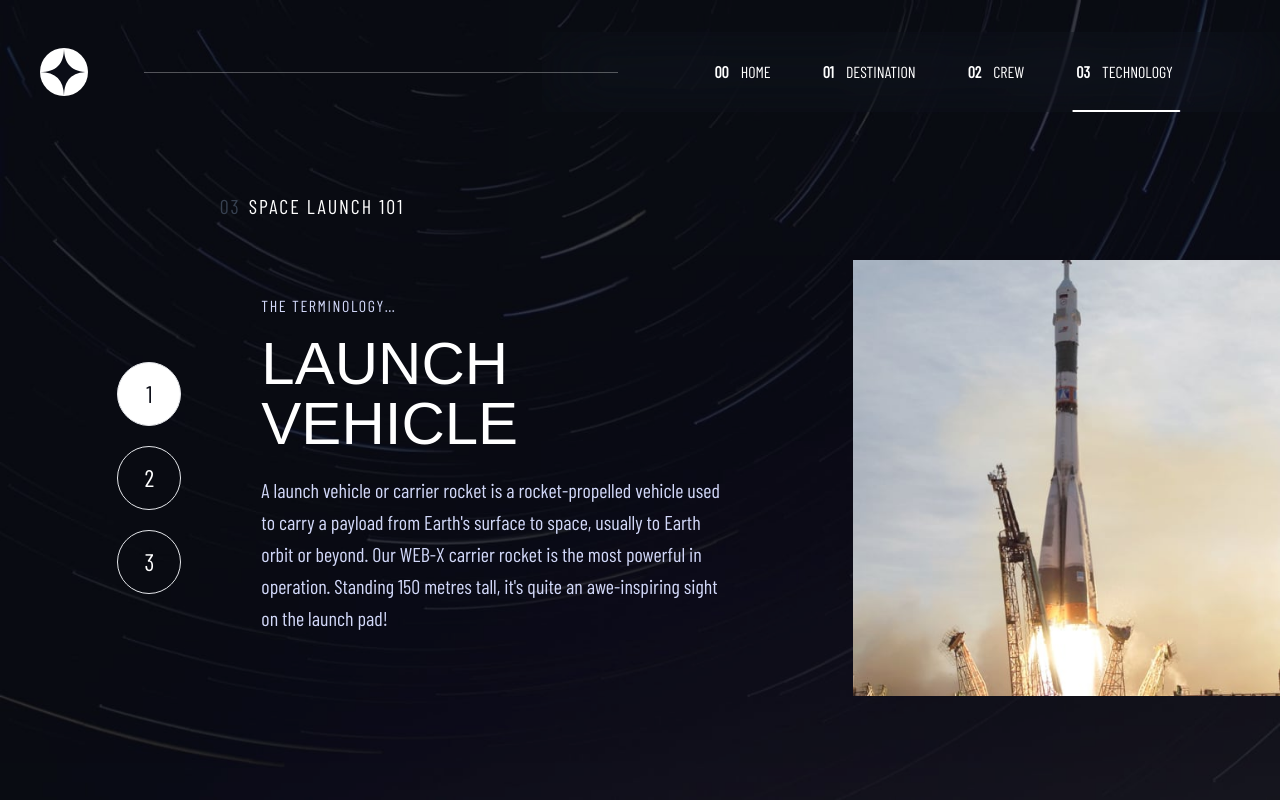
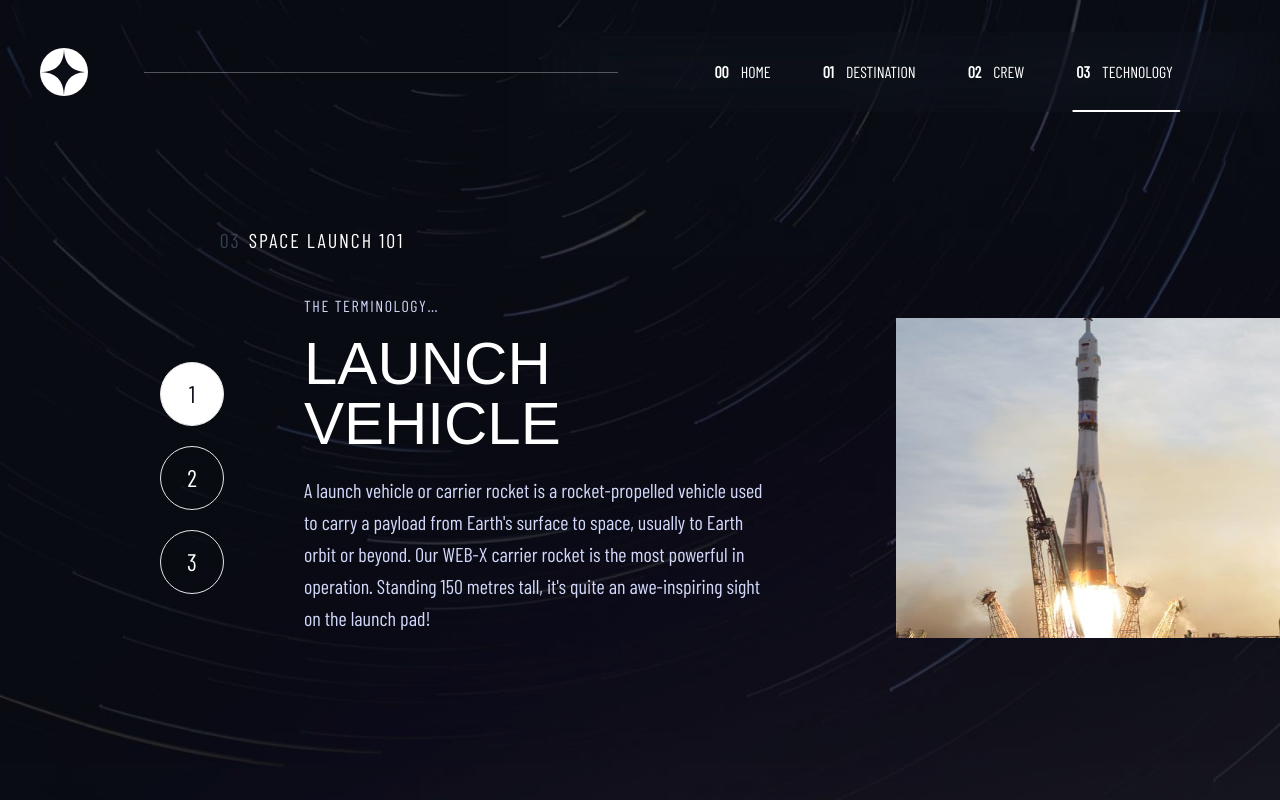
Before and after one commit to amirhazizi/space-tourism-website-react, a Next.js app: page /technology in a window 1280 px wide. Built offline with nearby package versions, Linux system fonts and the light colour scheme; a web font is replaced by a local one.

Commit message:
update animation(slide animation)

```diff
--- a/app/crew/page.tsx
+++ b/app/crew/page.tsx
@@ -1,7 +1,7 @@
 "use client"
 import { useState, useEffect } from "react"
 import data from "../data.json"
-import { motion, AnimatePresence } from "framer-motion"
+import { motion } from "framer-motion"
 import Image from "next/image"
 
 const { crew: allCrew } = data
@@ -43,15 +43,26 @@ export default function Crew() {
                   animate={{ x: 0, opacity: 1 }}
                   exit={{ x: 100 }}
                   transition={{ duration: 0.4, delay: 0.1, ease: "easeIn" }}
-                  className='person-img-container mx-auto md:hidden'
+                  className='person-img-container mx-auto md:hidden overflow-hidden relative'
                 >
+                  {allCrew.map((person, personIndex) => {
+                    const { images, name } = person
+                    let position = "translate-x-full opacity-0"
+                    if (personIndex === index)
+                      position = "translate-x-0 opacity-100"
+                    if (personIndex <= index - 1)
+                      position = "-translate-x-full opacity-0"
+                    return (
                       <Image
-                    className='w-full h-full object-contain'
+                        key={personIndex}
+                        className={`person-img w-full h-full object-contain absolute ${position}`}
                         src={`/${images.png}`}
                         alt={name}
-                    width={500}
-                    height={700}
+                        width={900}
+                        height={900}
                       />
+                    )
+                  })}
                 </motion.div>
               </div>
               <div className='flex gap-x-5 justify-center md:hidden'>
@@ -103,21 +114,25 @@ export default function Crew() {
               })}
             </div>
           </div>
-          <motion.div
-            initial={{ x: -10, opacity: 0 }}
-            animate={{ x: 0, opacity: 1 }}
-            exit={{ x: 100 }}
-            transition={{ duration: 0.4, delay: 0.1, ease: "easeIn" }}
-            className='person-img-container mx-auto hidden md:block overflow-hidden'
-          >
+          <div className='person-img-container mx-auto hidden md:block overflow-hidden relative'>
+            {allCrew.map((person, personIndex) => {
+              const { images, name } = person
+              let position = "translate-x-full opacity-0"
+              if (personIndex === index) position = "translate-x-0 opacity-100"
+              if (personIndex <= index - 1)
+                position = "-translate-x-full opacity-0"
+              return (
                 <Image
-              className='w-full h-full object-contain'
+                  key={personIndex}
+                  className={`person-img w-full h-full object-contain absolute ${position}`}
                   src={`/${images.png}`}
                   alt={name}
                   width={900}
                   height={900}
                 />
-          </motion.div>
+              )
+            })}
+          </div>
         </div>
       </motion.div>
     </main>
--- a/app/destination/page.tsx
+++ b/app/destination/page.tsx
@@ -1,7 +1,7 @@
 "use client"
 import { useState, useEffect } from "react"
 import data from "../data.json"
-import { motion, AnimatePresence } from "framer-motion"
+import { motion } from "framer-motion"
 import Image from "next/image"
 const { destinations } = data
 const initialDestination = destinations.filter(
@@ -11,6 +11,7 @@ export default function Destination() {
   const [destinationNames, setDestinationNames] = useState<string[]>()
   const [userdestination, setUserDestination] = useState(destinations[0].name)
   const [destination, setDestination] = useState(initialDestination)
+  const [index, setIndex] = useState(0)
 
   const getAllDestinationNames = () => {
     return data.destinations.map((des) => {
@@ -24,6 +25,11 @@ export default function Destination() {
     const newDestination = destinations.filter(
       (des) => des.name === userdestination
     )
+    const newIndex = destinations
+      .map((des) => des.name)
+      .findIndex((x) => x == userdestination)
+    setIndex(newIndex)
+
     setDestination(newDestination)
   }, [userdestination])
   const { name, travel, distance, images, description } = destination[0]
@@ -41,19 +47,29 @@ export default function Destination() {
         </h1>
         <div className='space-y-8 lg:flex lg:items-center'>
           <motion.div
-            className='lg:w-3/5'
+            className='planet-container relative overflow-hidden mx-auto lg:mr-28'
             initial={{ y: 50, opacity: 0 }}
             animate={{ y: 0, opacity: 1 }}
             exit={{ y: 100 }}
             transition={{ duration: 0.3, delay: 0.2, ease: "easeIn" }}
           >
+            {destinations.map((planet, planetIndex) => {
+              const { images, name } = planet
+              let position = "translate-y-1/2 opacity-0"
+              if (planetIndex === index) position = "translate-y-0 opacity-100"
+              if (planetIndex <= index - 1)
+                position = "-translate-y-1/2 opacity-0"
+              return (
                 <Image
-              className='planet-img mx-auto'
+                  key={planetIndex}
+                  className={`planet-img w-full h-fit left-1/2 -translate-x-1/2 absolute  lg:w-4/5  ${position}`}
                   src={`/${images.png}`}
                   alt={name}
                   width={500}
                   height={500}
                 />
+              )
+            })}
           </motion.div>
           <div className='space-y-8 text-center lg:text-left lg:w-2/5'>
             <div className='flex uppercase gap-x-4 justify-center md:gap-x-6 lg:justify-start'>
--- a/app/globals.css
+++ b/app/globals.css
@@ -97,8 +97,15 @@ aside {
   z-index: 2;
 }
 
-.planet-img {
-  width: 12rem;
+.planet-container {
+  width: 13rem;
+  height: 13rem;
+}
+
+.planet-img,
+.single-thechnology,
+.person-img {
+  transition: transform 250ms, opacity 150ms;
 }
 
 .destination-btn {
@@ -146,6 +153,7 @@ aside {
   height: 300px;
 }
 
+
 /* technology */
 .technology-main {
   background: url('../public/assets/technology/background-technology-mobile.jpg') center/cover no-repeat fixed;
@@ -170,6 +178,10 @@ aside {
   height: 3rem;
 }
 
+.technology-container {
+  width: 100%;
+  height: 12rem;
+}
 
 /* tablet */
 @media (min-width:768px) {
@@ -211,12 +223,18 @@ aside {
     height: 14rem;
   }
 
-  .planet-img {
+  .planet-container {
+    width: 75%;
     width: 18rem;
+    height: 18rem;
   }
 
   .destination-btn {
     font-size: 1.2rem;
+  }
+
+  .technology-container {
+    height: 20rem;
   }
 
   .person-img-container {
@@ -269,9 +287,17 @@ aside {
     height: 17rem;
   }
 
-  .planet-img {
-    width: 25rem;
+  .planet-container {
+    padding-top: 2rem;
+    width: 50%;
+    height: 30rem;
   }
+
+  .technology-container {
+    width: 30%;
+    height: 20rem;
+  }
+
 
   .technology-btn {
     width: 4rem;
@@ -292,4 +318,9 @@ aside {
     height: 5rem;
 
   }
+
+  .technology-container {
+    width: 32%;
+    height: 27rem;
+  }
 }
--- a/app/page.tsx
+++ b/app/page.tsx
@@ -1,6 +1,6 @@
 "use client"
 import Link from "next/link"
-import { motion, AnimatePresence } from "framer-motion"
+import { motion } from "framer-motion"
 export default function Home() {
   return (
     <main className='home-main min-h-screen grid place-items-center'>
--- a/app/technology/page.tsx
+++ b/app/technology/page.tsx
@@ -1,7 +1,7 @@
 "use client"
 import { useState, useEffect } from "react"
 import data from "../data.json"
-import { motion, AnimatePresence } from "framer-motion"
+import { motion } from "framer-motion"
 import Image from "next/image"
 const { technology: technologys } = data
 const initialTechnology = technologys[0]
@@ -31,17 +31,29 @@ export default function Technology() {
         </h1>
         <div className='space-y-10 lg:space-y-0 lg:flex lg:justify-end lg:items-center lg:gap-x-10 xl:gap-x-20'>
           <motion.div
+            className='technology-container lg:hidden relative'
             initial={{ y: 10, opacity: 0 }}
             animate={{ y: 0, opacity: 1 }}
             transition={{ duration: 0.4, delay: 0.2, ease: "easeIn" }}
           >
+            {technologys.map((technology, technologyIndex) => {
+              const { images, name } = technology
+              let position = "translate-x-full opacity-0"
+              if (technologyIndex === index)
+                position = "translate-x-0 opacity-100"
+              if (technologyIndex <= index - 1)
+                position = "-translate-x-full opacity-0"
+              return (
                 <Image
-              className='w-full lg:hidden'
+                  key={technologyIndex}
+                  className={`single-thechnology w-full h-full absolute ${position}`}
                   src={`/${images.landscape}`}
                   alt={name}
                   width={770}
-              height={320}
+                  height={350}
                 />
+              )
+            })}
           </motion.div>
           <div className='flex gap-x-5 justify-center z-50 lg:flex-col lg:gap-x-0 lg:gap-y-5'>
             {technologys?.map((_, technologyIndex) => {
@@ -73,17 +85,29 @@ export default function Technology() {
             </p>
           </div>
           <motion.div
-            className='hidden w-1/3 lg:block'
+            className='technology-container hidden lg:block relative'
             initial={{ x: 10, opacity: 0 }}
             animate={{ x: 0, opacity: 1 }}
             transition={{ duration: 0.4, delay: 0.2, ease: "easeIn" }}
           >
+            {technologys.map((technology, technologyIndex) => {
+              const { images, name } = technology
+              let position = "translate-y-10 opacity-0"
+              if (technologyIndex === index)
+                position = "translate-y-0 opacity-100"
+              if (technologyIndex <= index - 1)
+                position = "-translate-y-10 opacity-0"
+              return (
                 <Image
+                  key={technologyIndex}
+                  className={`single-thechnology w-full h-full absolute ${position}`}
                   src={`/${images.portrait}`}
                   alt={name}
-              width={520}
-              height={540}
+                  width={550}
+                  height={550}
                 />
+              )
+            })}
           </motion.div>
         </div>
       </motion.div>
```
Also changed, not shown: 1 other file (tests, documents, lock files or other folders). Lines whose indentation alone changed are shown as unchanged.
